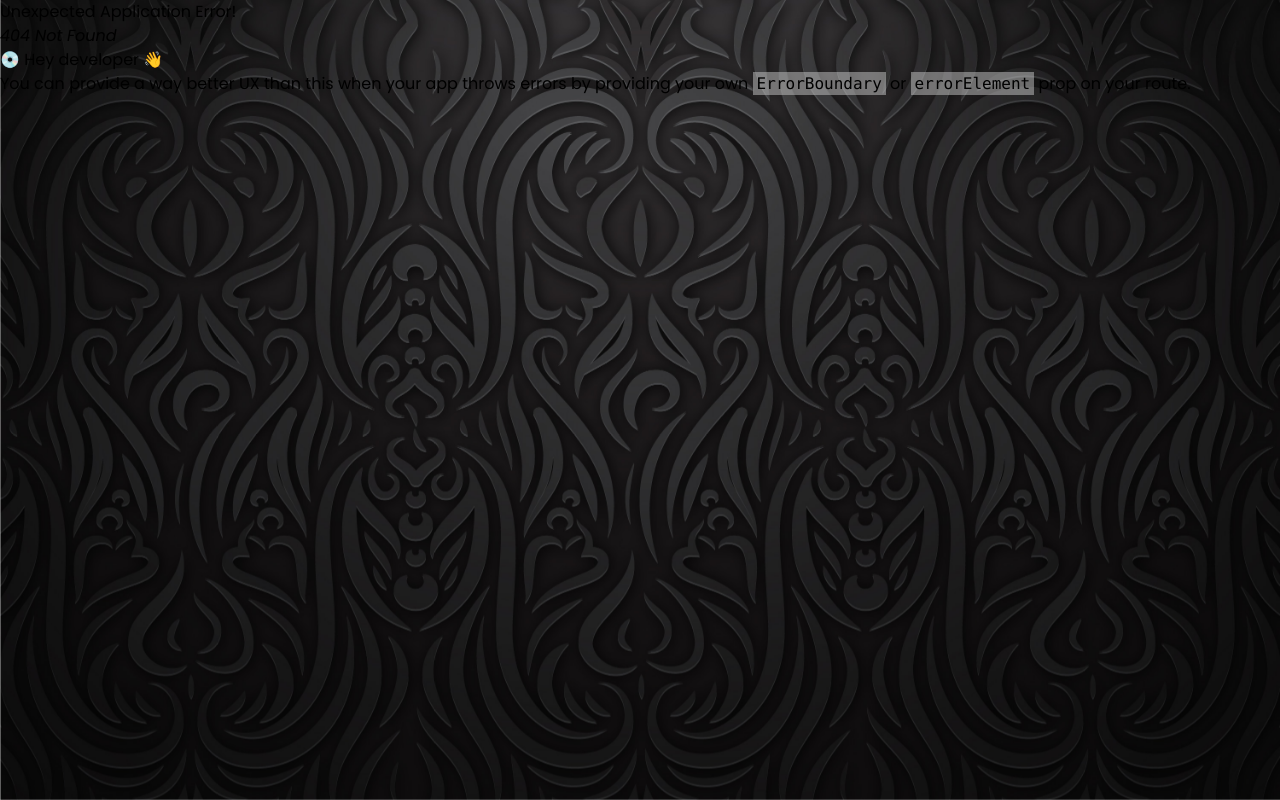
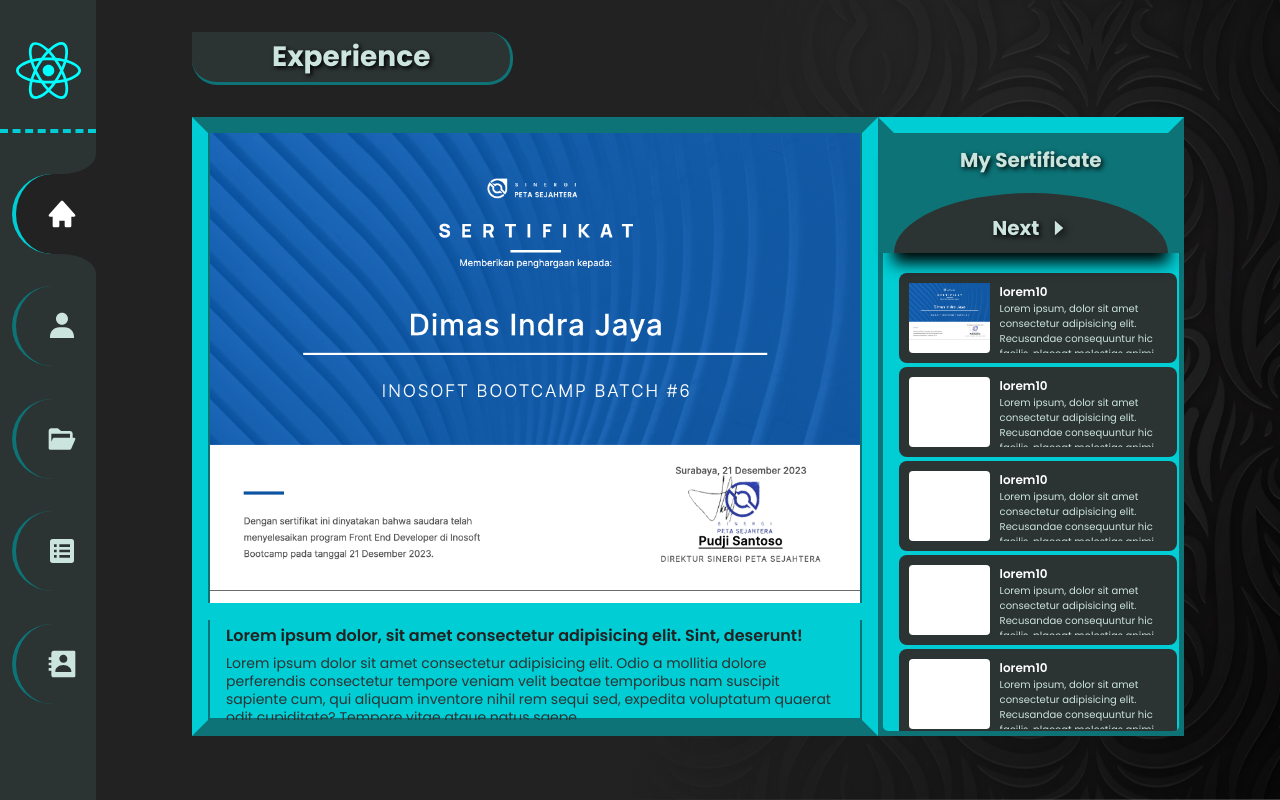
Before and after one commit to CryStealLz0/Project_Vite_Porotfolio, a React (Vite) app: page /experience in a window 1280 px wide. Before the commit this address had no page. Built offline with nearby package versions, Linux system fonts and the light colour scheme.

Commit message:
Router skill and experience

```diff
--- a/src/component/Navbar/NavbarLeft.tsx
+++ b/src/component/Navbar/NavbarLeft.tsx
@@ -66,7 +66,7 @@ function NavbarLeft() {
                   </li>
                 </div>
               </Link>
-              <a href="#experience">
+              <Link to="/skill">
                 <div
                   className={`h-20 ml-3 rounded-l-full flex justify-center items-center mr-[-1px] relative  ${
                     activeIcon === 'project'
@@ -84,7 +84,8 @@ function NavbarLeft() {
                     <BiSolidFolderOpen className="h-8 w-8 mr-[-10px]" />
                   </li>
                 </div>
-              </a>
+              </Link>
+              <Link to="/experience">
                 <div
                   className={`h-20 ml-3 rounded-l-full flex justify-center items-center mr-[-1px] relative  ${
                     activeIcon === 'skill'
@@ -102,6 +103,7 @@ function NavbarLeft() {
                     <BiSolidSpreadsheet className="h-8 w-8 mr-[-10px]" />
                   </li>
                 </div>
+              </Link>
               <div
                 className={`h-20 ml-3 rounded-l-full flex justify-center items-center mr-[-1px] relative ${
                   activeIcon === 'contact'
--- a/src/component/Navbar/NavbarTop.tsx
+++ /dev/null
@@ -1,9 +0,0 @@
-function NavbarTop() {
-  return (
-    <>
-      <div></div>
-    </>
-  );
-}
-
-export default NavbarTop;
--- a/src/data.json
+++ b/src/data.json
@@ -40,5 +40,13 @@
       "buttons": "Back to About",
       "idNext": "#about-about"
     }
+  ],
+  "contentExperienceDes": [
+    {
+      "id": "1",
+      "image": "./src/assets/Sertifikat/ino1.png",
+      "heading": "My project portofolio",
+      "description": "Im create my website portofolio with pasion and creatifity to the sky"
+    }
   ]
 }
--- a/src/pages/3.Skill/Skill.tsx
+++ b/src/pages/3.Skill/Skill.tsx
@@ -1,8 +1,10 @@
+import MainWrapper from '../../App';
 import '../../style/3.Skill/skill.scss';
 
 function Skill() {
   return (
     <>
+      <MainWrapper>
         <div className="container-section" id="skill">
           <div className="heading">
             <h1>Skill</h1>
@@ -20,6 +22,7 @@ function Skill() {
             </div>
           </div>
         </div>
+      </MainWrapper>
     </>
   );
 }
--- a/src/pages/4.Experience/experience.tsx
+++ b/src/pages/4.Experience/experience.tsx
@@ -1,10 +1,11 @@
+import MainWrapper from '../../App';
 import '../../style/4.Experience/experience.scss';
 import { AiFillCaretRight } from 'react-icons/ai';
 
 function Experience() {
   return (
     <>
-      <div>
+      <MainWrapper>
         <div className="container-section" id="experience">
           <div className="heading">
             <h1>Experience</h1>
@@ -48,7 +49,9 @@ function Experience() {
                 </div>
                 <div className="choice">
                   <div className="choice-isi">
-                    <div className="img-choice"></div>
+                    <div className="img-choice">
+                      <img src="./src/assets/Sertifikat/ino1.png" alt="" />
+                    </div>
                     <div className="des-choice">
                       <h1>lorem10</h1>
                       <p>
@@ -172,7 +175,7 @@ function Experience() {
             </div>
           </div>
         </div>
-      </div>
+      </MainWrapper>
     </>
   );
 }
```
Also changed, not shown: src/routes/AppRouter.tsx (+10 -0 lines). Lines whose indentation alone changed are shown as unchanged.
